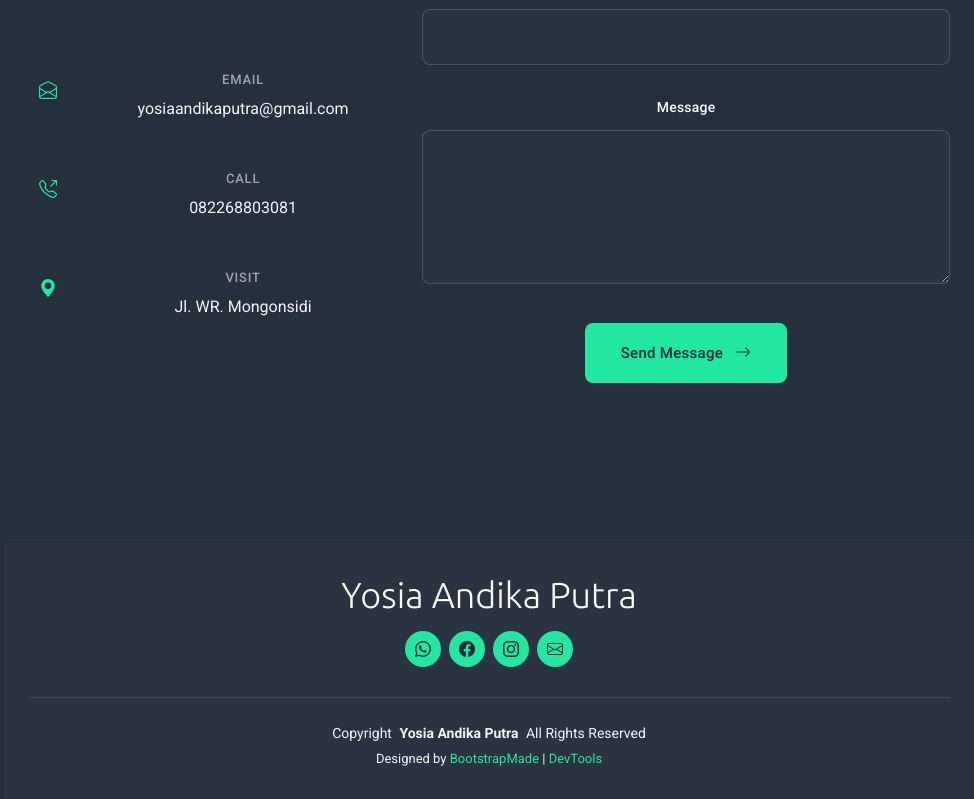
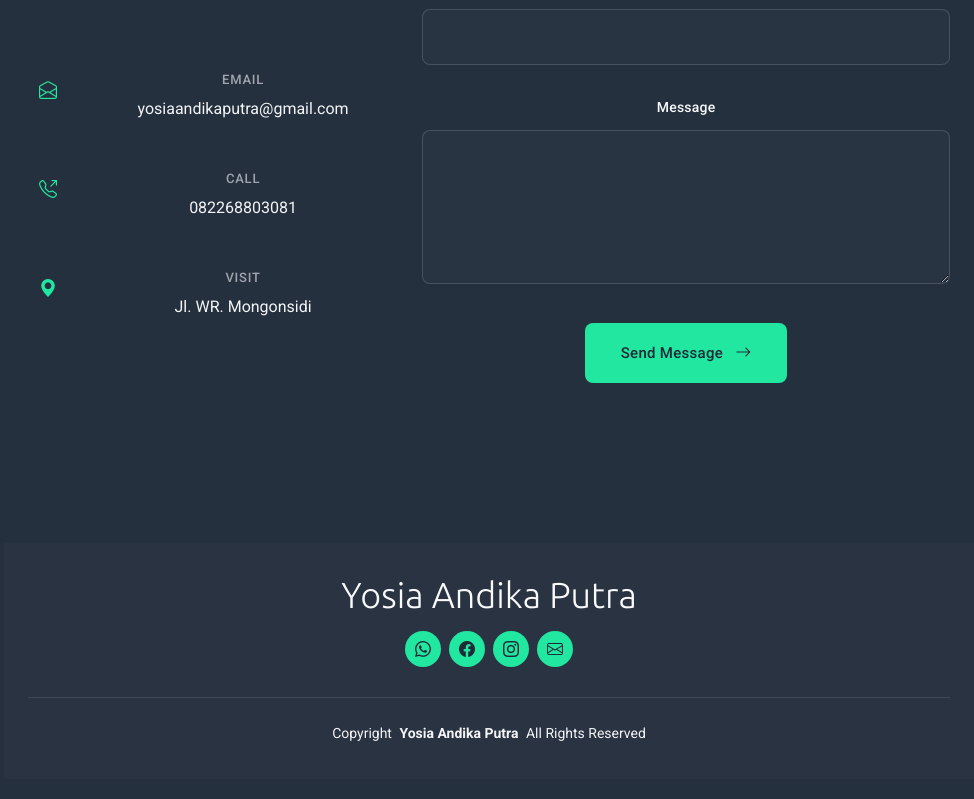
Before and after one commit to yosiaandikaputra/Portofolio, a plain HTML site: page index.html in a window 1280 px wide. Shown: the part 6926-7725 px from the top of the page, without its empty margins (306-1280 px from the left). Drawn offline with Linux system fonts and the light colour scheme.

Commit message:
Update index.html

```diff
--- a/index.html
+++ b/index.html
@@ -772,7 +772,6 @@
           <!-- You can delete the links only if you've purchased the pro version. -->
           <!-- Licensing information: https://bootstrapmade.com/license/ -->
           <!-- Purchase the pro version with working PHP/AJAX contact form: [buy-url] -->
-          Designed by <a href="https://bootstrapmade.com/">BootstrapMade</a> | <a href="https://bootstrapmade.com/tools/">DevTools</a>
         </div>
       </div>
     </div>
```
